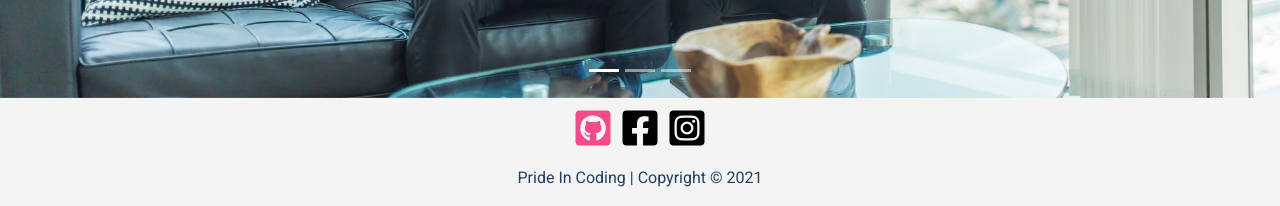
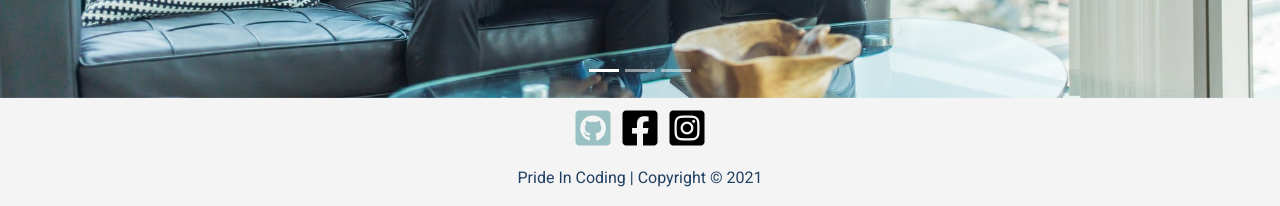
Before and after one commit to kimkesdev/Pride-In-Coding, a Flask app: page / in a window 1280 px wide, with the pointer over the restyled element. Shown: the part 671-877 px from the top of the page. Run offline with Flask 2, Linux system fonts and the light colour scheme; some libraries are stand-ins or nearby versions.

Commit message:
Change icon hover colour

```diff
--- a/static/css/style.css
+++ b/static/css/style.css
@@ -371,5 +371,5 @@ footer{
 }
 
 .fab:hover {
-    color: #f64a8a;
+    color: #99C0C2;
 }
```
